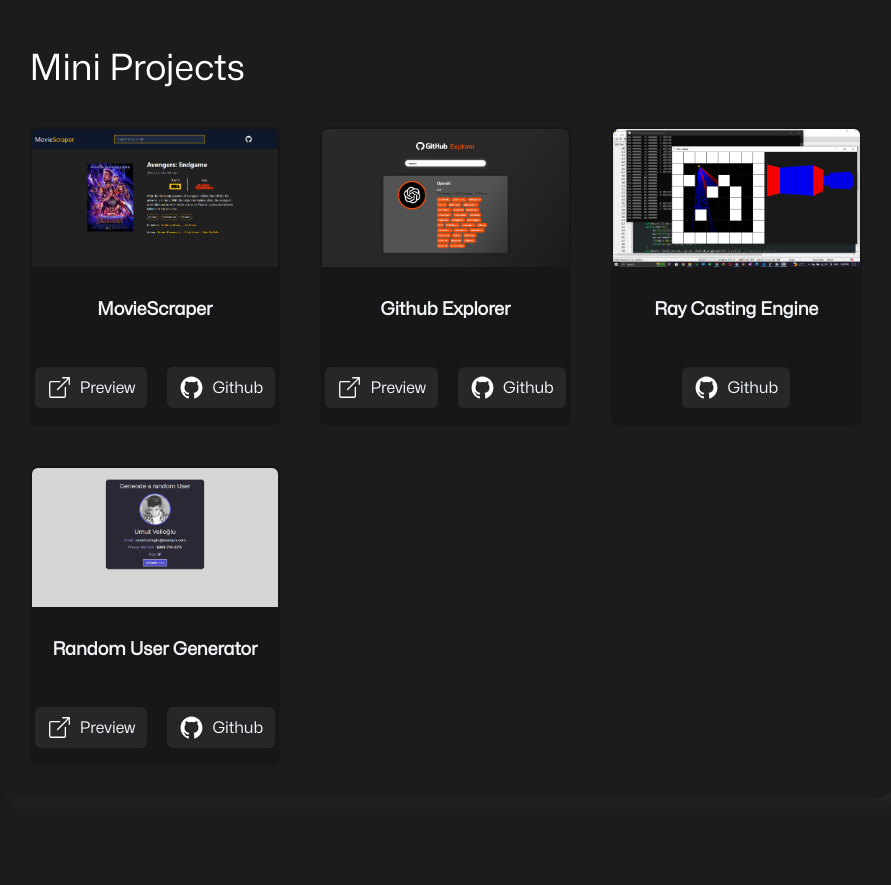
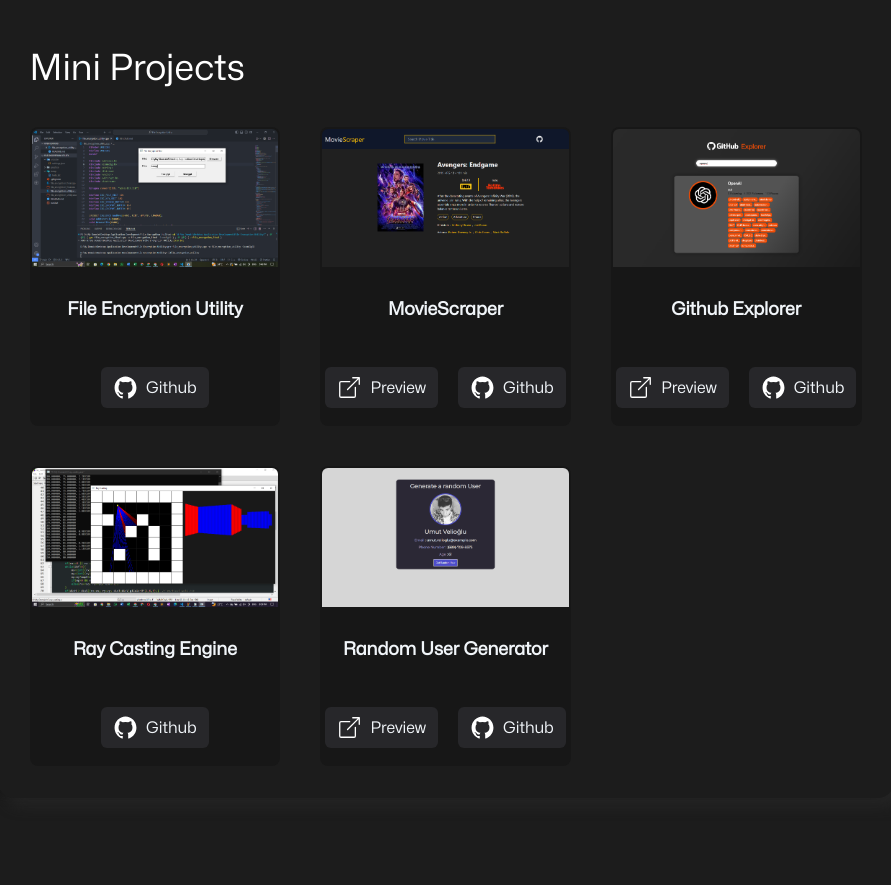
Before and after one commit to aneeshsharma72067/new-portfolio, a Vue app: page / in a window 1280 px wide. Shown: the part 3560-4445 px from the top of the page, without its empty margins (188-1079 px from the left). Built offline with nearby package versions, Linux system fonts and the light colour scheme; some icons are missing.

Commit message:
New Project

```diff
--- a/src/components/Projects.vue
+++ b/src/components/Projects.vue
@@ -36,6 +36,9 @@
     <div class="small-projects">
       <h1 class="text-4xl my-10">Mini Projects</h1>
       <div class="flex w-full gap-10 flex-col sm:grid sm:grid-cols-3">
+         <ProjectComponent imageName="file-encrypt.png" projectName="File Encryption Utility"
+          description="A file encryption utility written in C++ and Native Windows API"
+          repoUrl="https://github.com/aneeshsharma72067/File-Encryption-Tool" />
         <ProjectComponent imageName="movies-site.png" projectName="MovieScraper"
           description="A web scraping application made using OMDB API for searching movies"
           repoUrl="https://github.com/aneesh1024/movies-scraper/"
```
Also changed, not shown: src/assets/images/file-encrypt.png (added).
